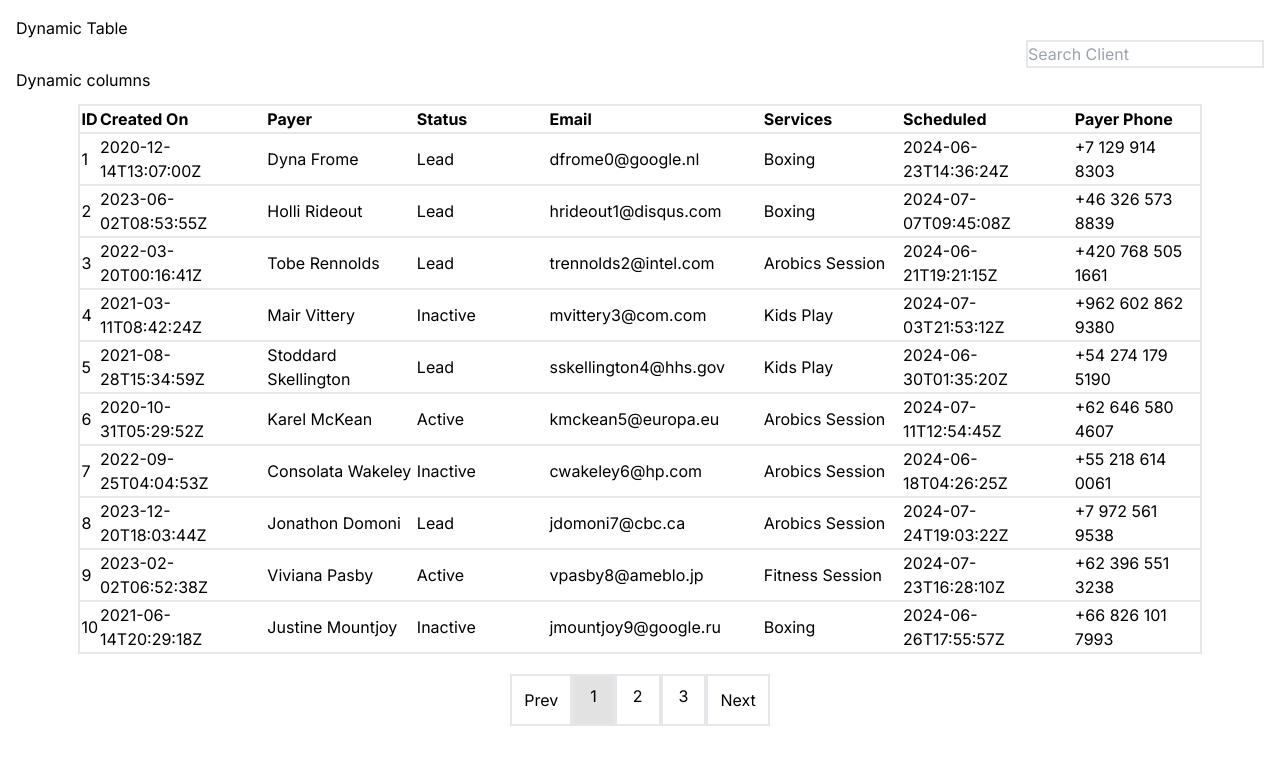
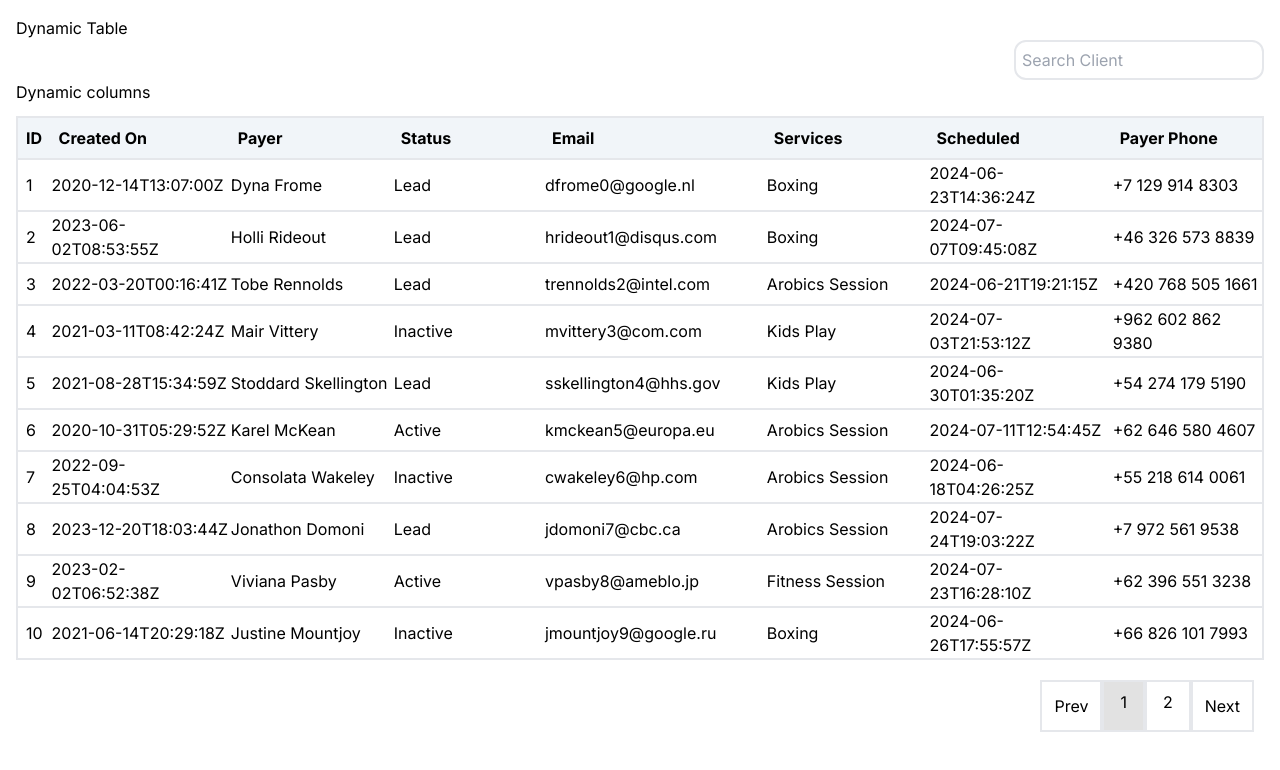
Before and after one commit to Sumant64/omnify-machine-coding, a Next.js app: page /dynamic-table in a window 1280 px wide. Shown: the top 770 px of the page. Built offline with nearby package versions, Linux system fonts and the light colour scheme.

Commit message:
style fix

```diff
--- a/app/dynamic-table/Table.jsx
+++ b/app/dynamic-table/Table.jsx
@@ -70,7 +70,7 @@ const Table = () => {
         <div className='m-4'>
             <h1>Dynamic Table</h1>
             <div className='text-right'>
-                <input className='border-2 ' type="text" placeholder='Search Client' value={searchClient} onChange={(event) => handleSearch(event)} />
+                <input className='border-2 rounded-xl p-[6px]' type="text" placeholder='Search Client' value={searchClient} onChange={(event) => handleSearch(event)} />
 
             </div>
             <div style={{ position: 'relative' }}>
@@ -88,19 +88,19 @@ const Table = () => {
                 </div>
             </div>
             <div className='flex justify-center'>
-                <div className='w-[90%] overflow-auto'>
+                <div className='w-[100%] overflow-auto'>
 
                     {
                         !loading &&
-                        <table className='border-2  w-full mt-3'>
-                            <thead className='border-2 pt-5 pb-5 text-start'>
+                        <table className='rounded-xl border-2 w-full mt-3'>
+                            <thead className='border-b-2 text-start'>
                                 <tr>
                                     {
                                         Object.keys(columns).map((item) => {
 
                                             if (columns[item]) {
                                                 return (
-                                                    <th className='text-start'>{item}</th>
+                                                    <th className='text-start p-2 bg-slate-100'>{item}</th>
                                                 )
 
                                             }
@@ -114,8 +114,8 @@ const Table = () => {
                                     rows.slice(page * rowsPerPage - rowsPerPage, page * rowsPerPage).map((item) => {
 
                                         return (
-                                            <tr className='pt-2 border-b-2'>
-                                                <td>{item.id}</td>
+                                            <tr className='border-b-2'>
+                                                <td className='p-2'>{item.id}</td>
                                                 {columns['Created On'] && <td className='w-[300px]'>{item.createdOn}</td>}
                                                 {columns['Payer'] && <td className='w-[300px]'>{item.payer}</td>}
                                                 {columns['Status'] && <td className='w-[300px]'>{item.status}</td>}
@@ -134,21 +134,25 @@ const Table = () => {
 
             </div>
 
-            <div>
+            <div className='flex justify-between'>
+                <div className="rows">
+
+                </div>
+
                 {
                     rows.length > 0 &&
                     <div className='p-[10px] mt-[10px] mb-[10px] flex justify-center'>
-                        <span onClick={() => selectPageHandler(page - 1)} className='border-2 p-3'>Prev</span>
+                        <span onClick={() => selectPageHandler(page - 1)} className='border-2 p-3 cursor-pointer'>Prev</span>
                         {
                             [...Array(rows.length / rowsPerPage)].map((_, i) => {
-                                if(i === page - 1 || i === page || i === page + 1){
+                                if(i === (page-1) - 1 || i === (page-1) || i === (page-1) + 1){
                                 return <span key={i} className={`p-2 pl-4 pr-4 border-2 ${page === i+1 ? 'bg-[#e2e2e2]': ''}`}>
                                     {i + 1}
                                 </span>
                                 }
                             })
                         }
-                        <span onClick={() => selectPageHandler(page + 1)} className='border-2 p-3'>Next</span>
+                        <span onClick={() => selectPageHandler(page + 1)} className='border-2 p-3 cursor-pointer'>Next</span>
                     </div>
                 }
             </div>
```
